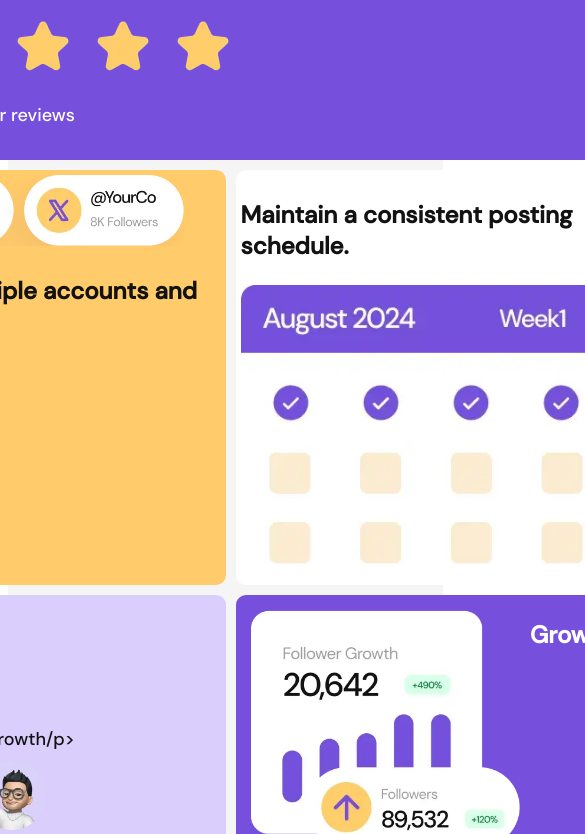
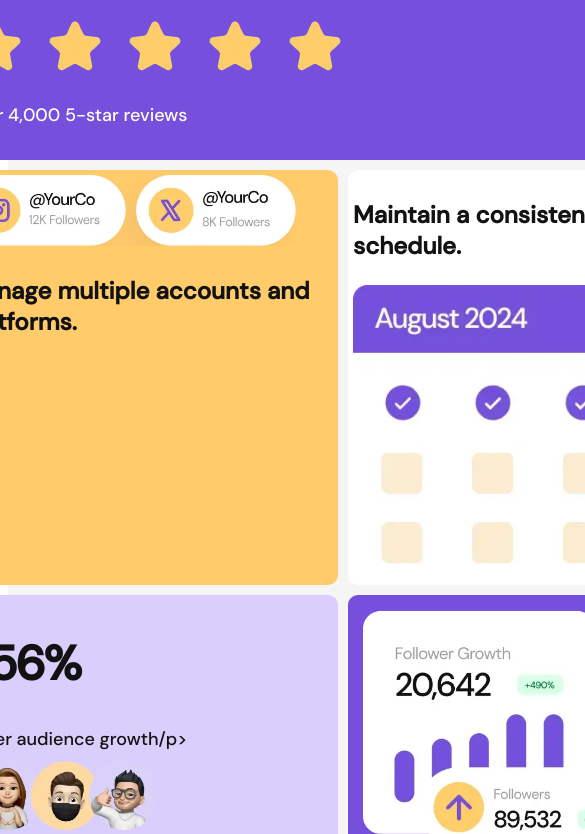
Before and after one commit to rawad-hamod/Frontend-Mentor-Bento-grid, a plain HTML site: page index.html in a window 390 px wide. Shown: the part 163-997 px from the top of the page, 585 px wide, since content can reach past the window. Drawn offline with Linux system fonts and the light colour scheme.

Commit message:
responsive

```diff
--- a/CSS/mobile.css
+++ b/CSS/mobile.css
@@ -3,7 +3,7 @@
         display: grid;
         grid-template-rows: repeat(8, auto);
         grid-template-columns: 1fr;
-        min-width: 375px;
+        min-width: 600px;
       }
       .container>div {
         min-width: 360px;
```
